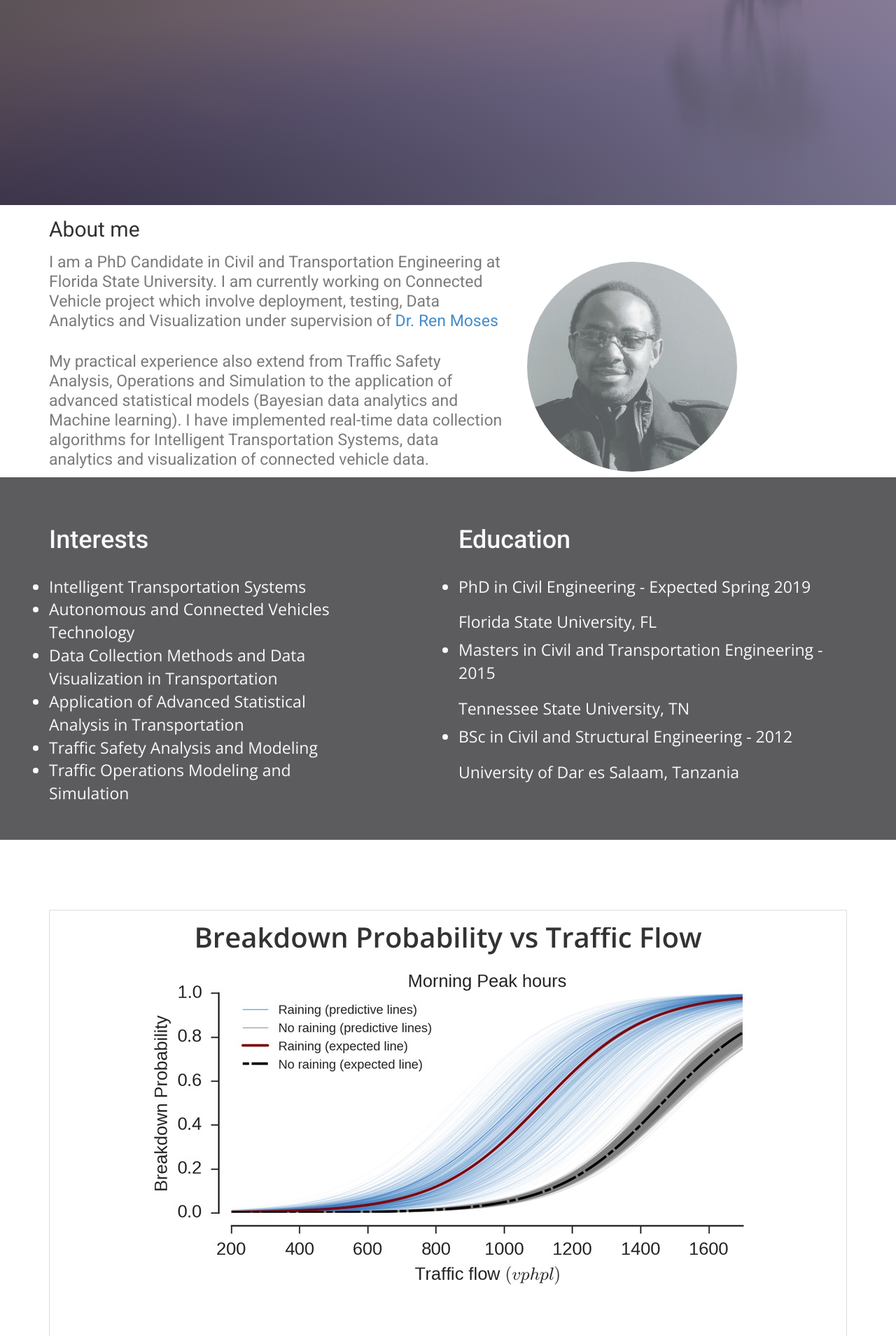
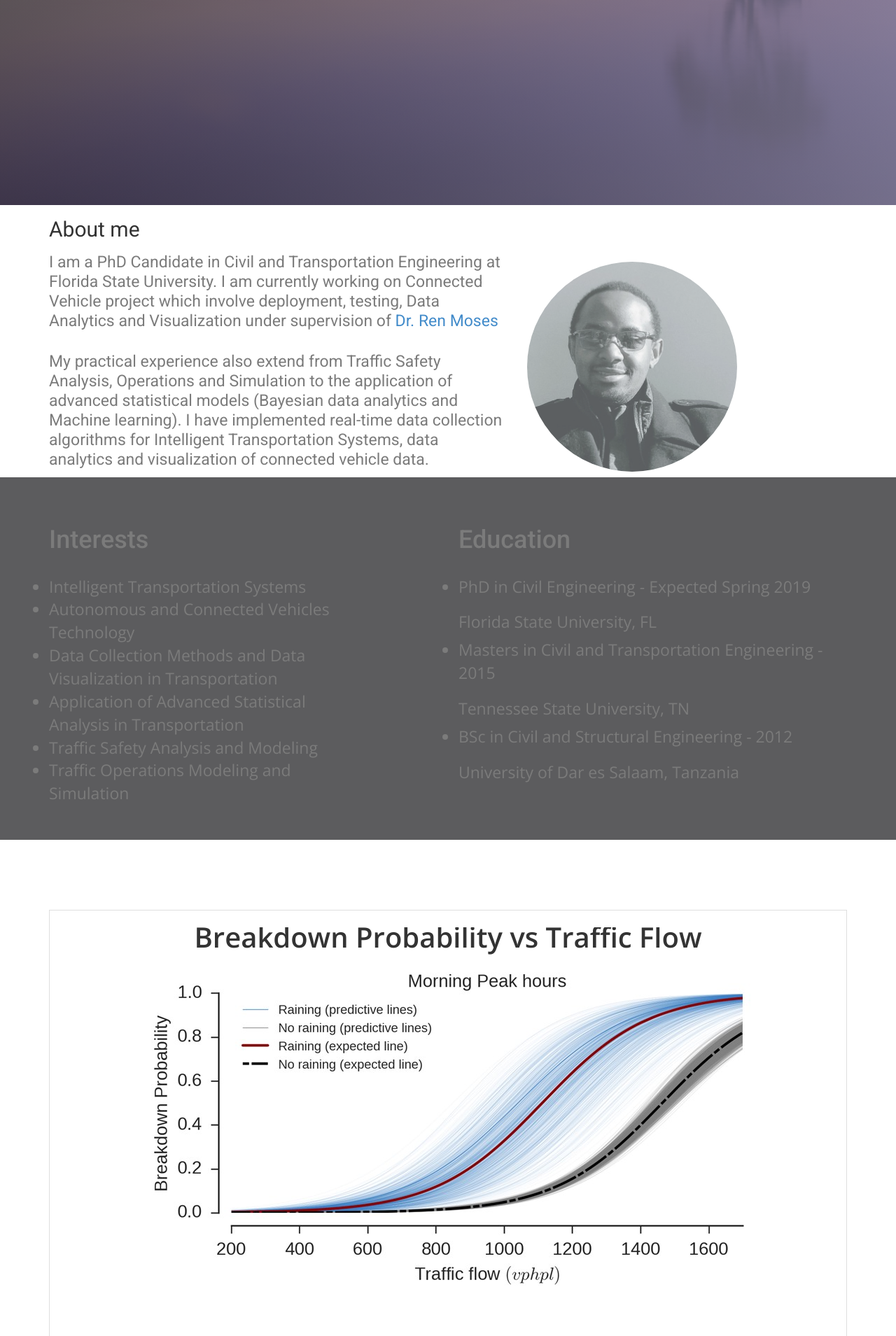
Before and after one commit to ekidando/Emma, a Jekyll site: the page built from index.html, in a window 1280 px wide. Shown: the part 556-2465 px from the top of the page at 70% size. Built offline with Jekyll 4.4.1, drawn with Linux system fonts in a browser that asks for light colours; nearby versions of some CDN libraries; some web fonts are replaced.

Commit message:
Update reserc.css

```diff
--- a/css/reserc.css
+++ b/css/reserc.css
@@ -29,7 +29,7 @@
     color: #424244;
 }
 .selectedColortx{
-    color: #f9f9f9;
+   color: #7B7B7B;;
 }
 #introresear .block p {
   padding-top: 20px;
```
